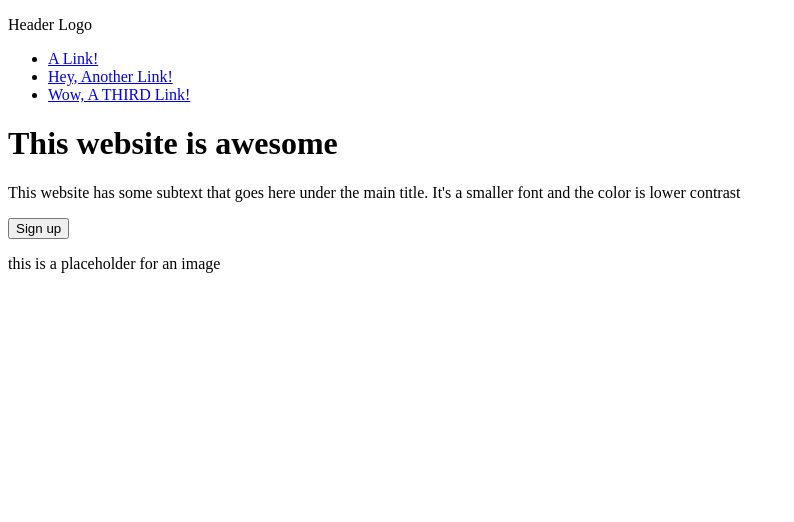
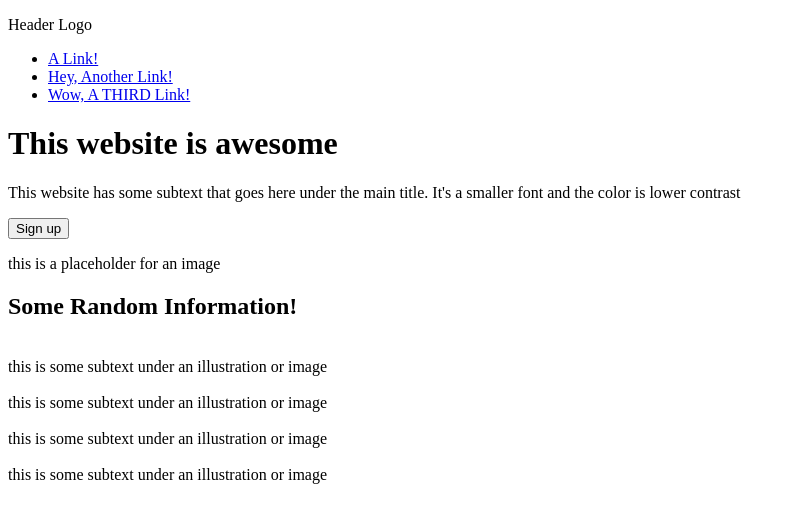
Before and after one commit to sacrednothing/foundations-landing-page, a plain HTML site: page index.html in a window 1280 px wide. Shown: the whole page, without its empty margins (0-794 px from the left). Drawn offline with Linux system fonts and the light colour scheme.

Commit message:
Add information section to index.html

```diff
--- a/index.html
+++ b/index.html
@@ -37,5 +37,27 @@
         </div>
     </div>
   </header>
+
+  <main>
+    <h2>Some Random Information!</h2>
+    <div class="container">
+        <div class="info">
+          <img src="">
+          <div class="text">this is some subtext under an illustration or image</div>
+        </div>
+        <div class="info">
+          <img src="">
+          <div class="text">this is some subtext under an illustration or image</div>
+        </div>
+        <div class="info">
+          <img src="">
+          <div class="text">this is some subtext under an illustration or image</div>
+        </div>
+        <div class="info">
+          <img src="">
+          <div class="text">this is some subtext under an illustration or image</div>
+        </div>
+    </div>
+  </main>
 </body>
 </html>
```
